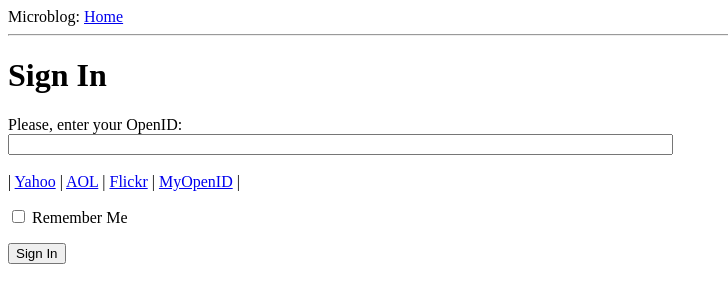
After one commit to SBKubric/flask-mega-tutorial, a Flask app: page /login in a window 1280 px wide. The commit adds this page. Shown: the top 303 px of the page, without its empty margins (0-728 px from the left). Run offline with Flask 2, Linux system fonts and the light colour scheme.

Commit message:
Added login form

```diff
--- a/app/__init__.py
+++ b/app/__init__.py
@@ -1,4 +1,6 @@
 from flask import Flask
 
 app = Flask(__name__)
+app.config.from_object('config')
+
 from app import views
--- /dev/null
+++ b/app/forms.py
@@ -0,0 +1,8 @@
+from flask_wtf import Form
+from wtforms import StringField, BooleanField
+from wtforms.validators import DataRequired
+
+
+class LoginForm(Form):
+    openid = StringField('openid', validators=[DataRequired()])
+    remember_me = BooleanField('remember_me', default=False)
--- a/app/templates/base.html
+++ b/app/templates/base.html
@@ -7,8 +7,17 @@
     {% endif %}
 </head>
 <body>
-<div>Microblog: <a href="/index">Home</a> </div>
-<hr>
-{% block content %}{% endblock %}
+    <div>Microblog: <a href="/index">Home</a></div>
+    <hr>
+    {% with messages = get_flashed_messages() %}
+    {% if messages %}
+    <ul>
+        {% for message in messages %}
+        <li>{{ message }}</li>
+        {% endfor %}
+    </ul>
+    {% endif %}
+    {% endwith %}
+    {% block content %}{% endblock %}
 </body>
 </html>
--- /dev/null
+++ b/app/templates/login.html
@@ -0,0 +1,33 @@
+{% extends "base.html" %}
+
+{% block content %}
+<script type="text/javascript">
+function set_openid(openid, pr)
+{
+    u = openid.search('<username>')
+    if (u != -1) {
+        // openid requires username
+        user = prompt('Enter your ' + pr + ' username:')
+        openid = openid.substr(0, u) + user
+    }
+    form = document.forms['login'];
+    form.elements['openid'].value = openid
+}
+</script>
+<h1>Sign In</h1>
+<form action="" method="post" name="login">
+    {{ form.hidden_tag() }}
+    <p>
+        Please, enter your OpenID:<br>
+        {{ form.openid(size=80) }}<br>
+        {% for error in form.openid.errors %}
+        <span style="color: red;">[{{ error }}]</span>
+        {% endfor %}<br>
+        |{% for pr in providers %}
+          <a href="javascript:set_openid('{{ pr.url }}', '{{ pr.name }}');">{{ pr.name }}</a> |
+        {% endfor %}
+    </p>
+    <p>{{ form.remember_me }} Remember Me</p>
+    <p><input type="submit" value="Sign In"></p>
+</form>
+{% endblock %}
--- a/app/views.py
+++ b/app/views.py
@@ -1,5 +1,6 @@
-from flask import render_template
+from flask import render_template, flash, redirect
 from app import app
+from .forms import LoginForm
 
 
 @app.route('/')
@@ -21,3 +22,15 @@ def index():
     return render_template(
         'index.html', title='Home', user=user, posts=posts
     )
+
+
+@app.route('/login', methods=['GET', 'POST'])
+def login():
+    form = LoginForm()
+    if form.validate_on_submit():
+        flash('Login requested for OpenID={}, remember_me={}'.format(form.openid.data, form.remember_me.data))
+        return redirect('/index')
+    return render_template('login.html',
+                           title='Sign In',
+                           form=form,
+                           providers=app.config['OPENID_PROVIDERS'])
```
Also changed, not shown: config.py (added, +7 -0 lines).
